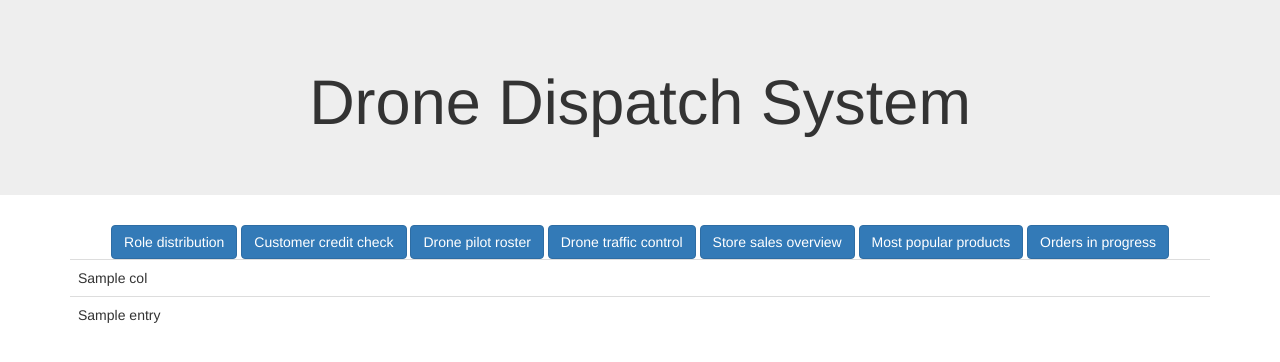
After one commit to trupewate/CS4400phase4, a Flask app: template templates/views.html in a window 1280 px wide. The commit adds this page. Shown: the top 362 px of the page. Run offline with Flask 3, Linux system fonts and the light colour scheme; the template is opened without the code that fills it: most values are stand-ins (such as "Sample title", 1, 10 or a date in 2020); some libraries are stand-ins or nearby versions.

Commit message:
implemented the views

```diff
--- /dev/null
+++ b/app.py
@@ -0,0 +1,43 @@
+from flask import Flask, url_for, render_template, current_app, g, request
+from flaskext.mysql import MySQL
+
+# creating a flask app
+app = Flask(__name__)
+
+mysql = MySQL()
+app.config['MYSQL_DATABASE_USER'] = 'root'
+app.config['MYSQL_DATABASE_PASSWORD'] = 'kronoserj1418'
+app.config['MYSQL_DATABASE_DB'] = 'drone_dispatch'
+app.config['MYSQL_DATABASE_HOST'] = 'localhost'
+mysql.init_app(app)
+
+conn = mysql.connect()
+cursor = conn.cursor()
+# cursor.execute("SHOW columns FROM drone_pilot_roster")
+# print([column[0] for column in cursor.fetchall()])
+
+# cursor.execute("SELECT * from User")
+# data = cursor.fetchone()
+
+@app.route("/", methods=['GET', 'POST'])
+def main():
+    return render_template('main.html')
+
+
+@app.route("/views", methods=['GET', 'POST'])
+def views():
+    return render_template('views.html')
+
+@app.route("/table/<name>")
+def show_table(name):
+    cursor.execute(f"SHOW columns FROM {name}")
+    columns = [column[0] for column in cursor.fetchall()]
+    cursor.execute(f"select * from {name}")
+    rows = cursor.fetchall()
+
+    return render_template('views.html', columns = columns, rows=rows)
+
+
+
+if __name__ == "__main__":
+    app.run()
--- a/requirements.txt
+++ b/requirements.txt
@@ -1 +1,2 @@
-mysql-connector-python
+flask
+flask-mysql
--- a/main.html
+++ b/templates/main.html
@@ -1,6 +1,6 @@
 <!DOCTYPE html>
 <head lang="en">
-    <meta charset="utf-8"
+    <meta charset="utf-8">
     <meta name="viewport" content="width=device-width, initial-scale=1">
     <link rel="stylesheet" href="https://maxcdn.bootstrapcdn.com/bootstrap/3.4.1/css/bootstrap.min.css">
 </head>
@@ -19,8 +19,8 @@
             <button class = "col-lg-6"><h1>Pilots</h1></button>
         </div>
         <div class="row-lg-12">
-            <button class = "col-lg-6"><h1>Orders</h1></button>
-            <button class = "col-lg-6"><h1>Views</h1> </button>
+            <a href = "" class="col-lg-6 btn btn-primary" role="button"><h1>Orders</h1></a>
+            <a href = "/views" class="col-lg-6 btn btn-primary" role="button"><h1>Views</h1></a>
         </div>
 
     </div>
--- /dev/null
+++ b/templates/views.html
@@ -0,0 +1,38 @@
+<!DOCTYPE html>
+<head lang="en">
+    <meta charset="utf-8"
+    <meta name="viewport" content="width=device-width, initial-scale=1">
+    <link rel="stylesheet" href="https://maxcdn.bootstrapcdn.com/bootstrap/3.4.1/css/bootstrap.min.css">
+</head>
+<body>
+    <div class="jumbotron text-center">
+        <h1>Drone Dispatch System</h1>
+        <!-- <p>Resize this responsive page to see the effect!</p> -->
+      </div>
+
+    <div class="row text-center">
+        <a class="col btn btn-primary" href="{{ url_for('show_table', name='role_distribution') }}">Role distribution</a>
+        <a class="col btn btn-primary" href="{{ url_for('show_table', name='customer_credit_check') }}">Customer credit check</a>
+        <a class="col btn btn-primary" href="{{ url_for('show_table', name='drone_pilot_roster') }}">Drone pilot roster</a>
+        <a class="col btn btn-primary" href="{{ url_for('show_table', name='drone_traffic_control') }}">Drone traffic control</a>
+        <a class="col btn btn-primary" href="{{ url_for('show_table', name='store_sales_overview') }}">Store sales overview</a>
+        <a class="col btn btn-primary" href="{{ url_for('show_table', name='most_popular_products') }}">Most popular products</a>
+        <a class="col btn btn-primary" href="{{ url_for('show_table', name='orders_in_progress') }}">Orders in progress</a>
+    </div>
+    <div class="container">
+        <table class="table">
+            <tr>
+                {% for col in columns %}
+                <td scope="col">{{col}}</th>
+                {% endfor %}
+            </tr>
+            {% for row in rows %}
+            <tr>
+                {% for entry in row %}
+                <td>{{entry}}</td>
+                {% endfor %}
+            </tr>
+            {% endfor %}
+        </table>
+    </div>
+</body>
```
Also changed, not shown: main.py (deleted, +0 -24 lines), static/style.css (added), 1 other file.
